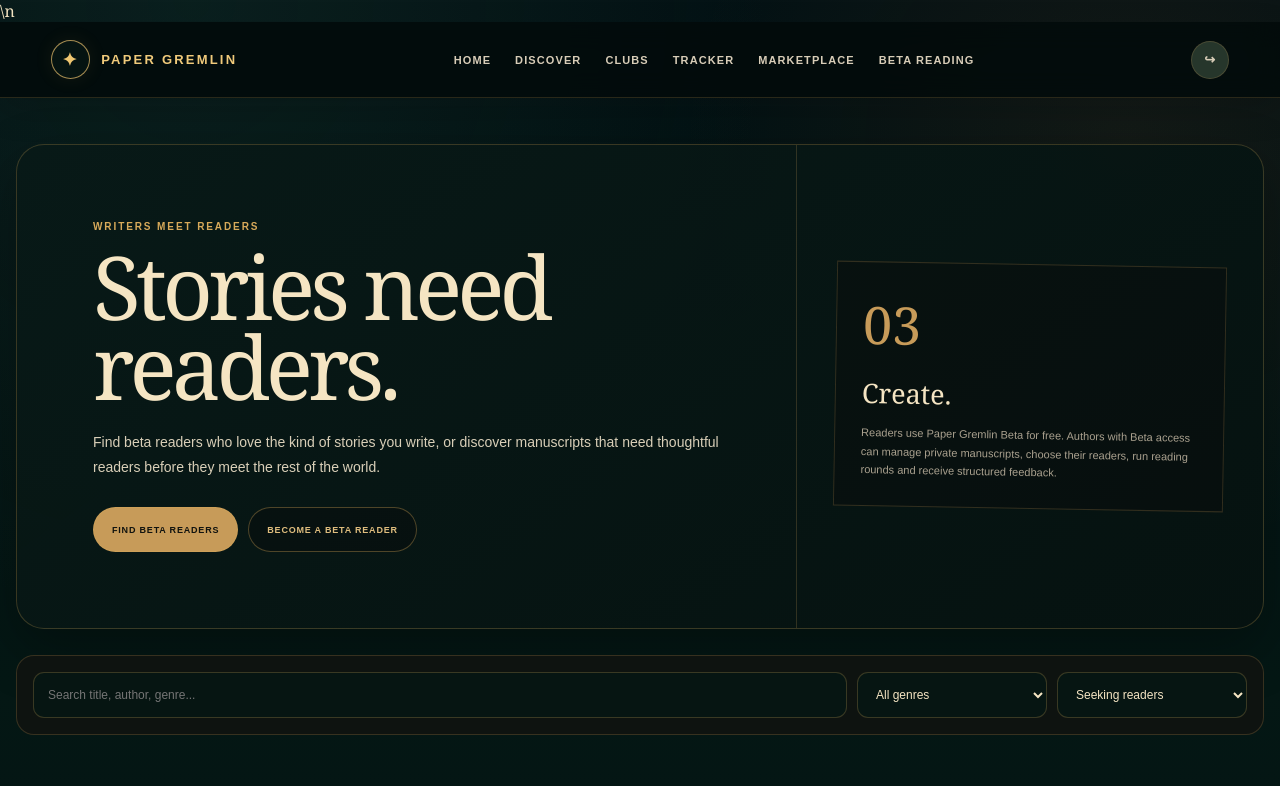
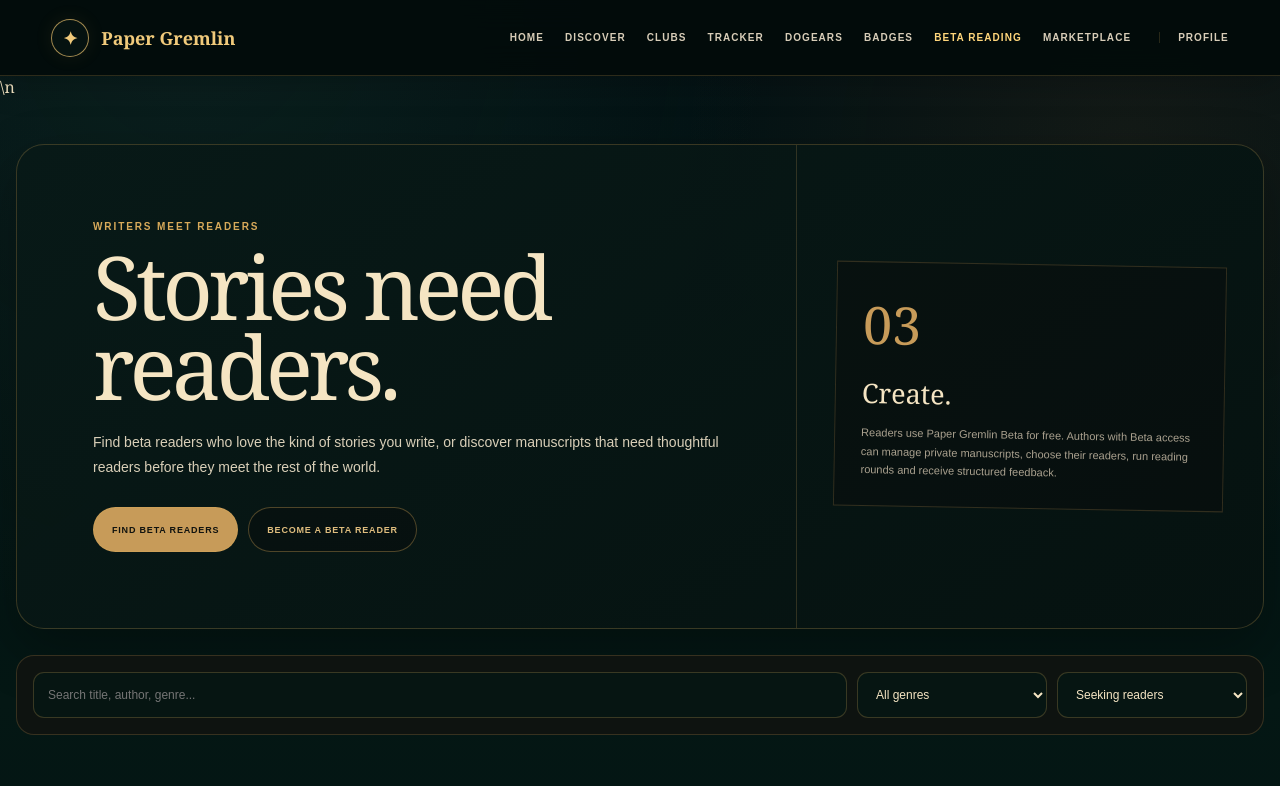
Before and after one commit to ThreeGremlinsLiteraryAgency/DogEar, a plain HTML site: page beta-reading.html in a window 1280 px wide. Shown: the top 786 px of the page. Drawn offline with nearby package versions, Linux system fonts and the light colour scheme; no server answers.

Commit message:
Use canonical navigation on beta-reading.html

```diff
--- a/beta-reading.html
+++ b/beta-reading.html
@@ -2626,5 +2626,5 @@
 initialize();
 </script>
 
-</body>
+<script src="assets/paper-gremlin-nav.js?v=20260927"></script>\n</body>
 </html>
```
